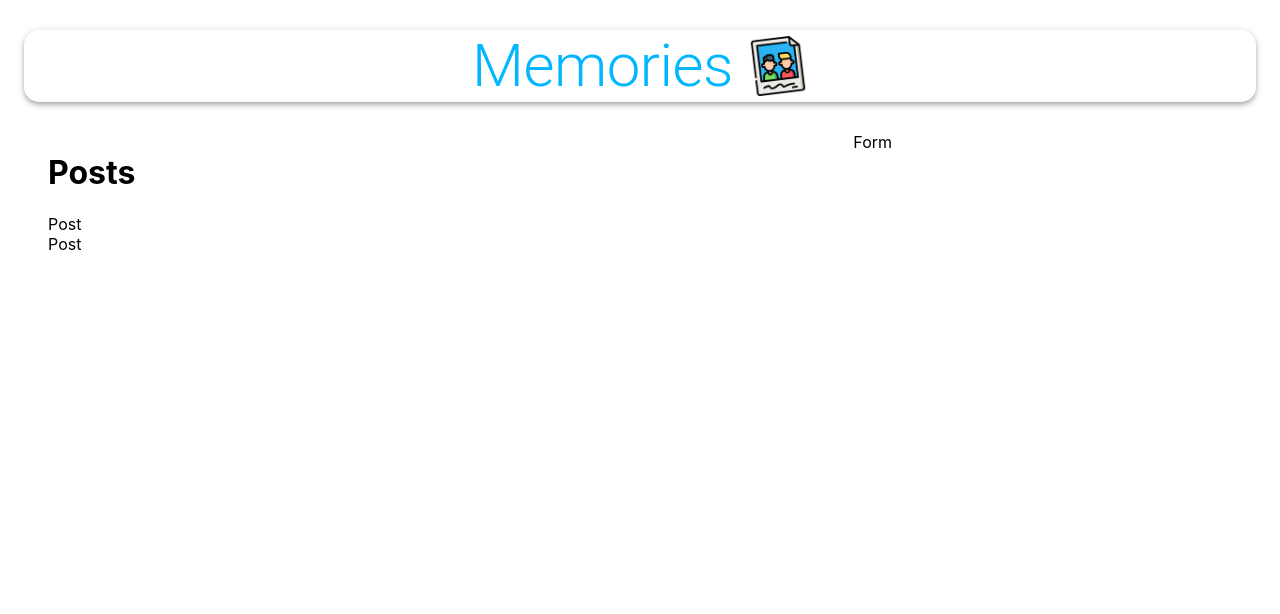
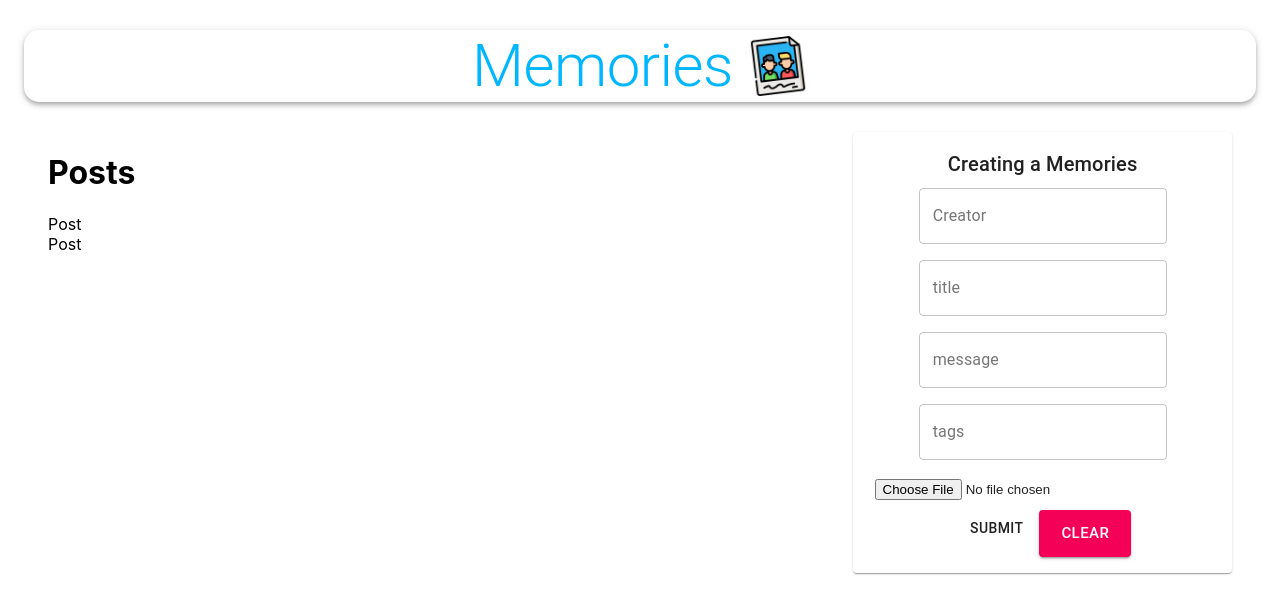
Before and after one commit to Yassinmoh/Memories-app, a React (Create React App) app in the folder client/: page / in a window 1280 px wide. Shown: the top 614 px of the page. Built offline with nearby package versions, Linux system fonts and the light colour scheme; no server answers.

Commit message:
compleate form component and add style

```diff
--- a/client/src/actions/posts.js
+++ b/client/src/actions/posts.js
@@ -9,3 +9,12 @@
         console.log(error.message)
     }
 }
+
+export const createPost =(post)=>async (dispatch)=>{
+    try {
+        const {data} = await api.createPost(post)
+        dispatch({type: 'CREATE',payload:data})
+    } catch (error) {
+        console.log(error)
+    }
+}
--- a/client/src/api/index.js
+++ b/client/src/api/index.js
@@ -4,3 +4,8 @@
 export const fetchPosts=()=>{
     axios.get(url)
 }
+
+
+export const createPost =(newPost)=>{
+    axios.post(url,newPost)
+}
--- a/client/src/components/Form/Form.js
+++ b/client/src/components/Form/Form.js
@@ -1,13 +1,76 @@
-import React from 'react'
+import React, { useState } from 'react'
 import useStyles from './style'
-
-
+import { TextField, Button, Typography, Paper } from '@material-ui/core'
+import FileBase from 'react-file-base64'
+import {useDispatch} from 'react-redux'
+import {createPost} from '../../actions/posts'
 
 
 const Form = () => {
-    const classes =useStyles()
+    const [postData, setPostData] = useState({
+        creator: '',
+        title: '',
+        message: '',
+        tags: '',
+        selectedFile: ''
+    })
+    const dispatch =useDispatch()
+    const handleSubmit = (e) => {
+        e.preventDefault()
+        dispatch(createPost(postData))
+    }
+
+    const clear = () => {
+
+    }
+    const classes = useStyles()
     return (
-        <div>Form</div>
+        <Paper className={classes.paper}>
+            <form className={`${classes.form} ${classes.root}`} autoComplete="off" noValidate onSubmit={handleSubmit}>
+                <Typography variant="h6">Creating a Memories</Typography>
+                <TextField
+                    name='creator'
+                    variant="outlined"
+                    label="Creator"
+                    fullwidth
+                    value={postData.creator}
+                    onChange={(e) => setPostData({ ...postData, creator: e.target.value })} />
+                <TextField
+                    name='title'
+                    variant="outlined"
+                    label="title"
+                    fullwidth
+                    value={postData.title}
+                    onChange={(e) => setPostData({ ...postData, title: e.target.value })} />
+                <TextField
+                    name='message'
+                    variant="outlined"
+                    label="message"
+                    fullwidth
+                    value={postData.message}
+                    onChange={(e) => setPostData({ ...postData, message: e.target.value })} />
+                <TextField
+                    name='tags'
+                    variant="outlined"
+                    label="tags"
+                    fullwidth
+                    value={postData.tags}
+                    onChange={(e) => setPostData({ ...postData, tags: e.target.value })} />
+                    <div className={classes.fileInput}>
+                        <FileBase
+                            type="file"
+                            multiple={false}
+                            onDone={({base64})=>setPostData({...postData,selectedFile:base64})}
+                        />
+                    </div>
+                    <Button className={classes.buttonSubmit} variant="container" color="primary" size="large" type="submit" fullwidth>
+                        Submit
+                    </Button>
+                    <Button  variant="contained" color="secondary" size="large" onClick={clear} fullwidth>
+                        Clear
+                    </Button>
+            </form>
+        </Paper>
     )
 }
 
--- a/client/src/reducers/posts.js
+++ b/client/src/reducers/posts.js
@@ -3,7 +3,7 @@
         case'FETCH_ALL':
             return action.payload;
         case 'CREATE':
-            return posts;
+            return [...posts , action.payload];
         default:
             return posts;
     }
```
Also changed, not shown: 2 other files (tests, documents, lock files or other folders).
